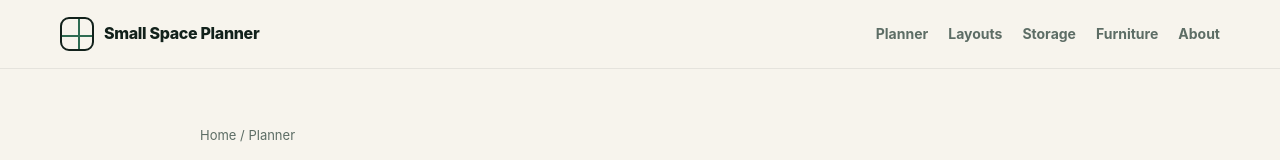
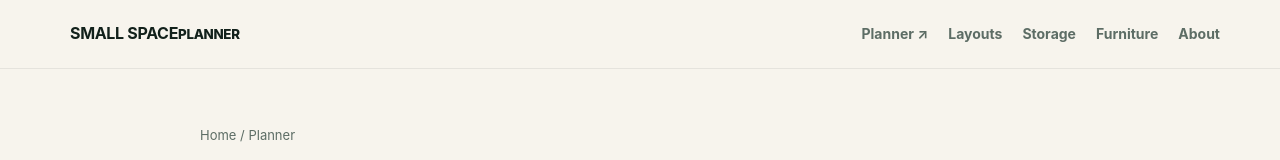
Before and after one commit to talaverilla85/small-space-lab, a Next.js app: page /studio-apartment-planner in a window 1280 px wide. Shown: the top 160 px of the page. Built offline with nearby package versions, Linux system fonts and the light colour scheme; no server answers.

Commit message:
Create distinctive Small Space Planner navigation identity

```diff
--- a/components/SiteHeader.tsx
+++ b/components/SiteHeader.tsx
@@ -5,11 +5,11 @@ export function SiteHeader() {
     <header className="site-header">
       <div className="container nav">
         <Link href="/" className="brand" aria-label="Small Space Planner home">
-          <span className="brand-mark" aria-hidden="true" />
-          <span>Small Space Planner</span>
+          <span className="brand-mark-grid" aria-hidden="true"><i/><i/><i/><i/></span>
+          <span className="brand-type"><strong>SMALL SPACE</strong><small>PLANNER</small></span>
         </Link>
         <nav className="nav-links" aria-label="Primary navigation">
-          <Link href="/studio-apartment-planner">Planner</Link>
+          <Link className="nav-planner" href="/studio-apartment-planner">Planner ↗</Link>
           <Link href="/studio-apartment-layouts">Layouts</Link>
           <Link href="/small-apartment-storage">Storage</Link>
           <Link href="/furniture-layout">Furniture</Link>
```
